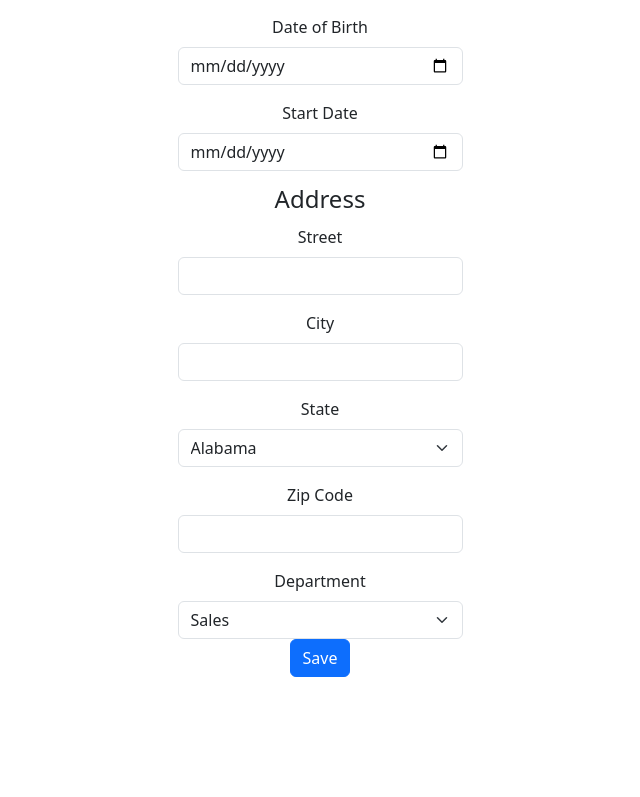
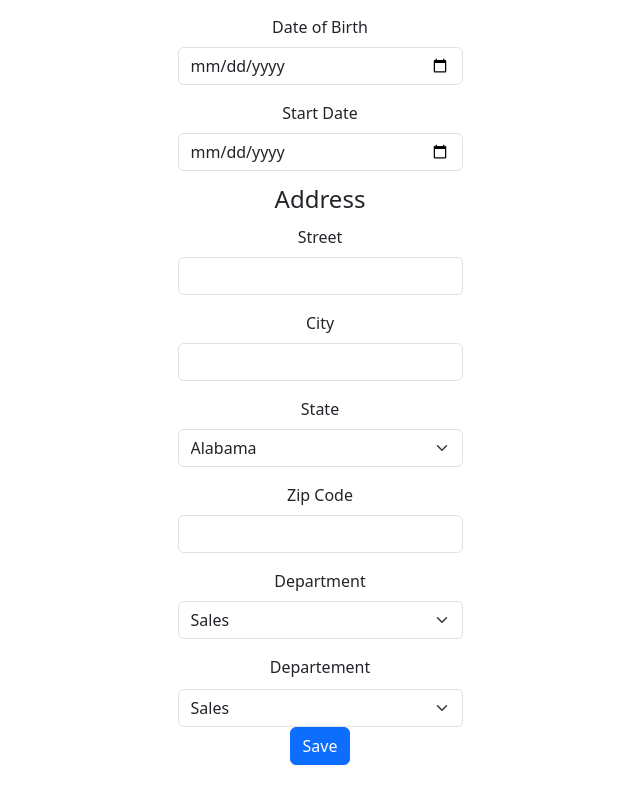
Before and after one commit to Kasia307584/wealth_health-hr-app--frontend, a React (Vite) app: page / in a window 1280 px wide. Shown: the part 331-1128 px from the top of the page, without its empty margins (320-960 px from the left). Before the commit the page ends 1040 px from the top, so only its background shows below. Built offline with nearby package versions, Linux system fonts and the light colour scheme.

Commit message:
my select component started

```diff
--- a/src/components/CreateEmployeeForm.jsx
+++ b/src/components/CreateEmployeeForm.jsx
@@ -5,7 +5,7 @@ import { useState } from "react";
 import usStates from "../pages/data_usStates.json";
 import { setData, store } from "../store/store";
 import { useDispatch } from "react-redux";
-// import { useNavigate } from "react-router-dom";
+import MySelect from "../mySelectComponent";
 
 export default function EmployeeForm() {
   const [show, setShow] = useState(false);
@@ -23,8 +23,6 @@ export default function EmployeeForm() {
   const [zipCode, setZipCode] = useState("");
 
   const dispatch = useDispatch();
-  // const selectorTest = useSelector((state) => state.userData);
-  // const navigate = useNavigate();
 
   async function handleFormSubmit(event) {
     event.preventDefault();
@@ -40,12 +38,28 @@ export default function EmployeeForm() {
       zipCode: zipCode,
     };
     dispatch(setData(data));
-    // console.log(selectorTest);
     console.log("currentState", store.getState().employeeTable);
-    // if (data) {
-    //   navigate("/employee-list");
-    // }
   }
+
+  const options = [
+    {
+      label: "Sales",
+      value: "S",
+    },
+    {
+      label: "Marketing",
+      value: "M",
+    },
+    {
+      label: "Engineering",
+      value: "E",
+    },
+  ];
+
+  // function handleChangeSelect(e) {
+  //   console.log(e);
+  //   console.log("handleChangeSelect in work");
+  // }
 
   return (
     <>
@@ -134,6 +148,13 @@ export default function EmployeeForm() {
             <option value="Legal">Legal</option>
           </Form.Select>
         </Form.Group>
+        <Form.Group controlId="test">
+          <MySelect
+            options={options}
+            label="departement"
+            // onChange={handleChangeSelect}
+          />
+        </Form.Group>
         <Button onClick={handleShow} type="submit">
           Save
         </Button>
--- /dev/null
+++ b/src/mySelectComponent.jsx
@@ -0,0 +1,35 @@
+import React from "react";
+import { useState, useEffect } from "react";
+
+export default function KatarzynaSelect({ options, label }) {
+  console.log(label);
+  console.log(options);
+  const [selectedValue, setSelectValue] = useState("");
+
+  useEffect(() => {
+    console.log(selectedValue);
+  }, [selectedValue]);
+
+  function capitalize(word) {
+    return word[0].toUpperCase() + word.substring(1).toLowerCase();
+  }
+
+  return (
+    <>
+      {label && <label htmlFor="department">{capitalize(label)}</label>}
+      <select
+        aria-label={`select ${label}`}
+        className="form-select"
+        id="department"
+        name="department"
+        onChange={(e) => setSelectValue(e.target.value)}
+      >
+        {options.map((option, index) => (
+          <option key={index} value={option.value}>
+            {option.label}
+          </option>
+        ))}
+      </select>
+    </>
+  );
+}
```
